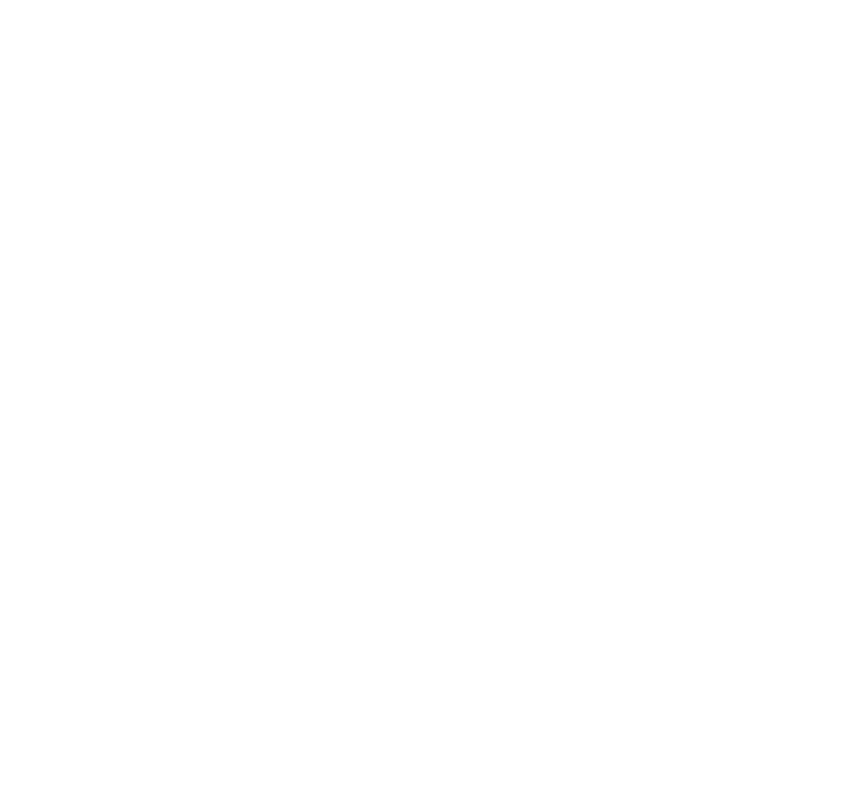
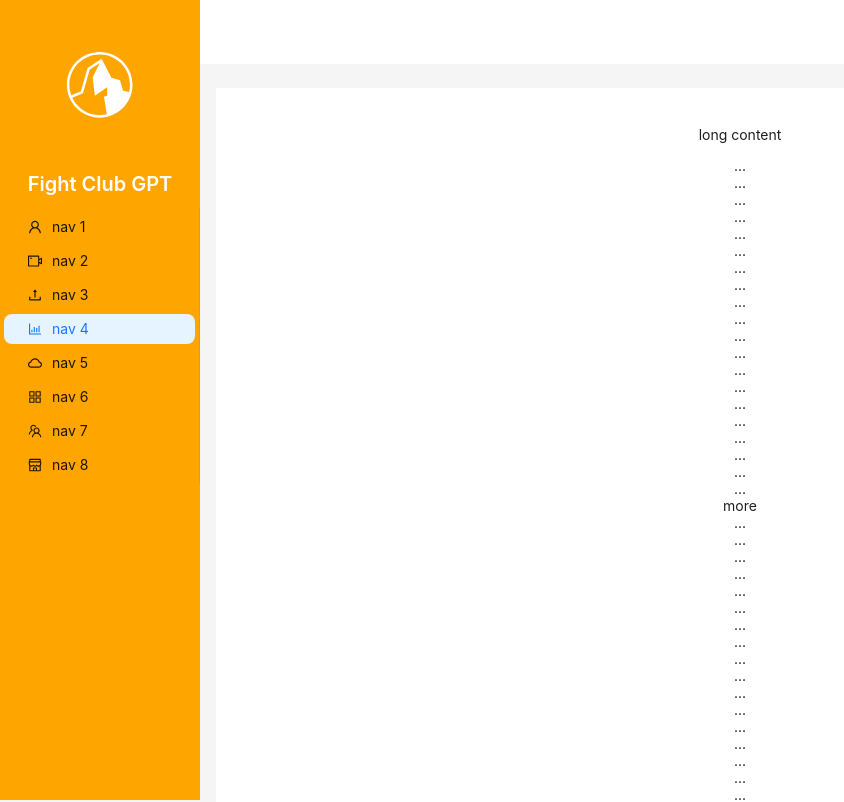
Before and after one commit to yashbansal24/fight-club-gpt, a React (Create React App) app: page / in a window 1280 px wide. Shown: the top 802 px of the page, without its empty margins (0-844 px from the left). Built offline with nearby package versions, Linux system fonts and the light colour scheme.

Commit message:
new webpage

```diff
--- a/package.json
+++ b/package.json
@@ -13,6 +13,7 @@
     "antd": "^5.3.3",
     "react": "^18.2.0",
     "react-dom": "^18.2.0",
+    "react-icons": "^4.8.0",
     "react-scripts": "5.0.1",
     "typescript": "^4.9.5",
     "web-vitals": "^2.1.4"
--- a/src/App.tsx
+++ b/src/App.tsx
@@ -1,14 +1,79 @@
 import React from 'react';
-import { QRCode, Space, theme } from 'antd';
+import {
+  AppstoreOutlined,
+  BarChartOutlined,
+  CloudOutlined,
+  ShopOutlined,
+  TeamOutlined,
+  UploadOutlined,
+  UserOutlined,
+  VideoCameraOutlined,
+} from '@ant-design/icons';
+import type { MenuProps } from 'antd';
+import { Layout, Menu, theme, Typography } from 'antd';
+import { GiMountaintop } from 'react-icons/gi';
+const { Title } = Typography;
+const { Header, Content, Footer, Sider } = Layout;
 
-const { useToken } = theme;
+const items: MenuProps['items'] = [
+  UserOutlined,
+  VideoCameraOutlined,
+  UploadOutlined,
+  BarChartOutlined,
+  CloudOutlined,
+  AppstoreOutlined,
+  TeamOutlined,
+  ShopOutlined,
+].map((icon, index) => ({
+  key: String(index + 1),
+  icon: React.createElement(icon),
+  style: { height: '30px' },
+  label: `nav ${index + 1}`,
+}));
 
 const App: React.FC = () => {
-  const { token } = useToken();
+  const {
+    token: { colorBgContainer },
+  } = theme.useToken();
+
   return (
-    <Space>
-
-    </Space>
+    <Layout hasSider>
+      <Sider
+        style={{
+          overflow: 'auto',
+          height: '100vh',
+          position: 'fixed',
+          background: 'orange',
+          left: 0,
+          top: 0,
+          bottom: 0,
+        }}
+      >
+        <div style={{ margin: "50px 0", color: 'white', display: "flex", justifyContent: "center" }}>
+          <GiMountaintop size={'5em'}/>
+        </div>
+        <Title style={{ margin: "10px 0", color: 'white', display: "flex", justifyContent: "center" }} level={4}>Fight Club GPT</Title>
+        <Menu style={{ background: 'orange'}} mode="inline" defaultSelectedKeys={['4']} items={items} />
+      </Sider>
+      <Layout className="site-layout" style={{ marginLeft: 200 }}>
+        <Header style={{ padding: 0, background: colorBgContainer }} />
+        <Content style={{ margin: '24px 16px 0', overflow: 'initial' }}>
+          <div style={{ padding: 24, textAlign: 'center', background: colorBgContainer }}>
+            <p>long content</p>
+            {
+              // indicates very long content
+              Array.from({ length: 100 }, (_, index) => (
+                <React.Fragment key={index}>
+                  {index % 20 === 0 && index ? 'more' : '...'}
+                  <br />
+                </React.Fragment>
+              ))
+            }
+          </div>
+        </Content>
+        <Footer style={{ textAlign: 'center' }}>Ant Design ©2023 Created by Ant UED</Footer>
+      </Layout>
+    </Layout>
   );
 };
 
```
Also changed, not shown: 1 other file (tests, documents, lock files or other folders).
